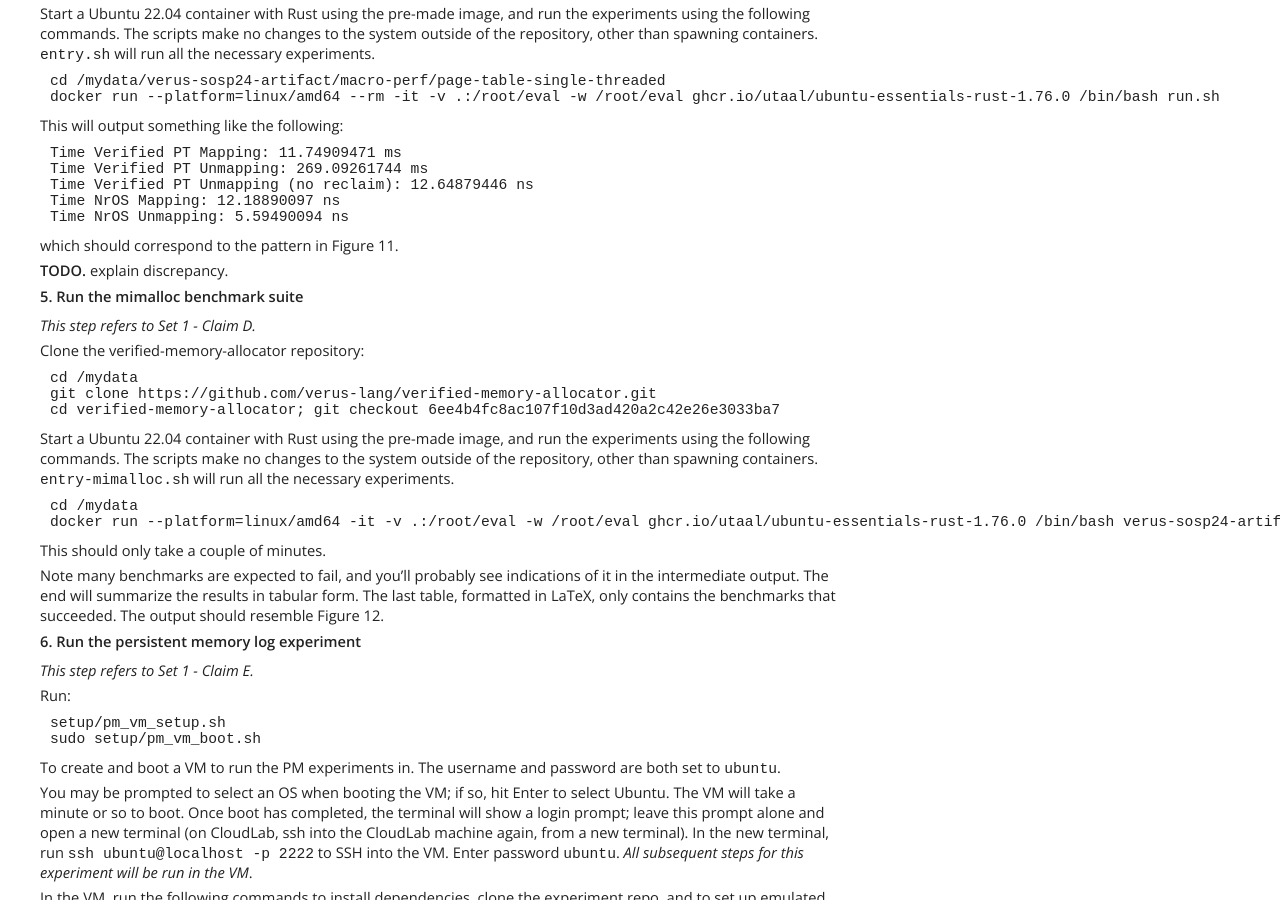
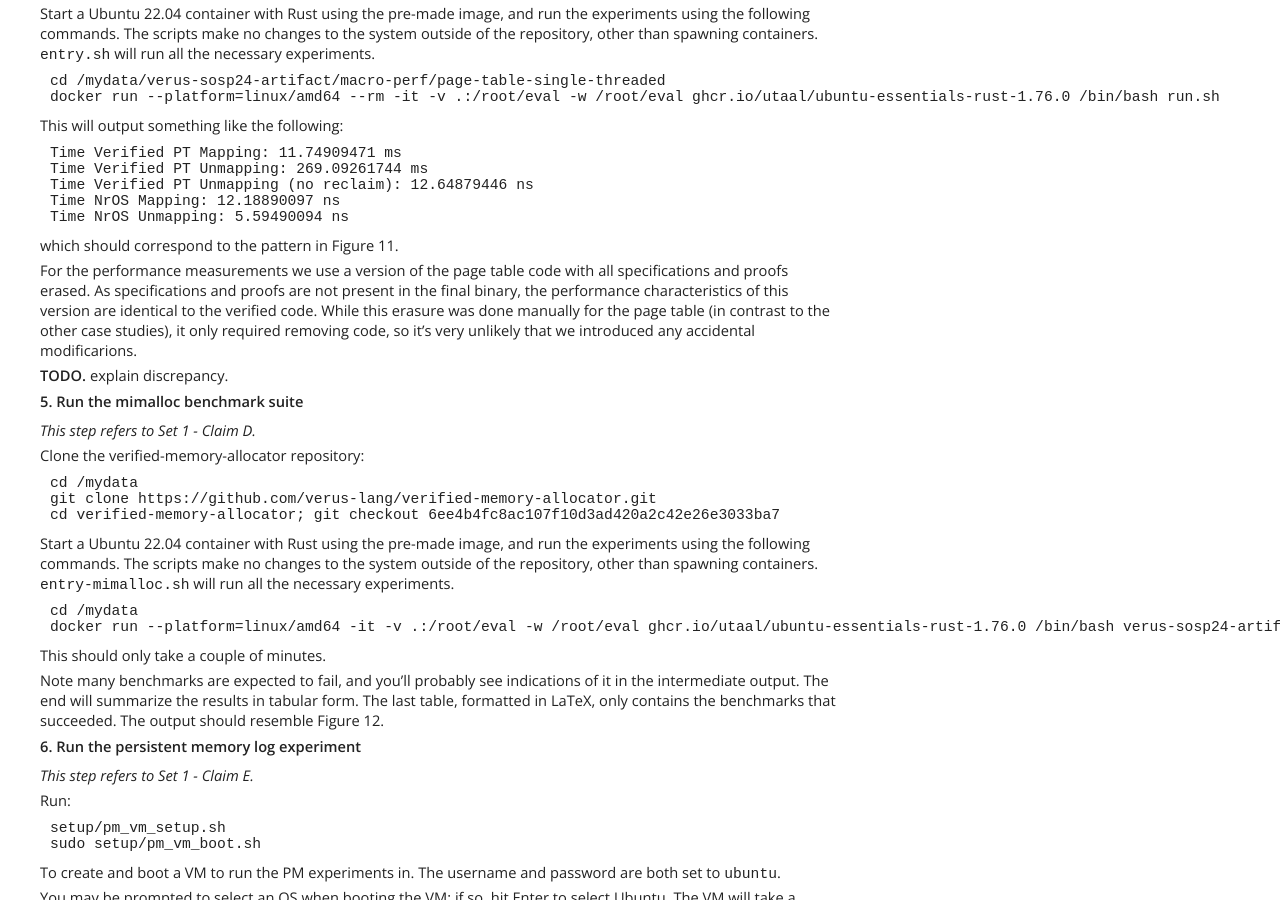
Before and after one commit to verus-lang/paper-sosp24-artifact, a Jekyll site: the page built from site/guide.md, in a window 1280 px wide and 900 px high, scrolled down 2826 px. Built offline with Jekyll 4.4.1, drawn with Linux system fonts in a browser that asks for light colours.

Commit message:
add note about erasure

````diff
--- a/site/guide.md
+++ b/site/guide.md
@@ -201,6 +201,14 @@ Time NrOS Unmapping: 5.59490094 ns
 ```
 
 which should correspond to the pattern in Figure 11.
+
+For the performance measurements we use a version of the page table code
+with all specifications and proofs erased.
+As specifications and proofs are not present in the final binary,
+the performance characteristics of this version are identical to the verified code.
+While this erasure was done manually for the page table (in contrast to the other
+case studies), it only required removing code,
+so it's very unlikely that we introduced any accidental modificarions.
 
 **TODO.** explain discrepancy.
 
````
Also changed, not shown: 1 other file.
